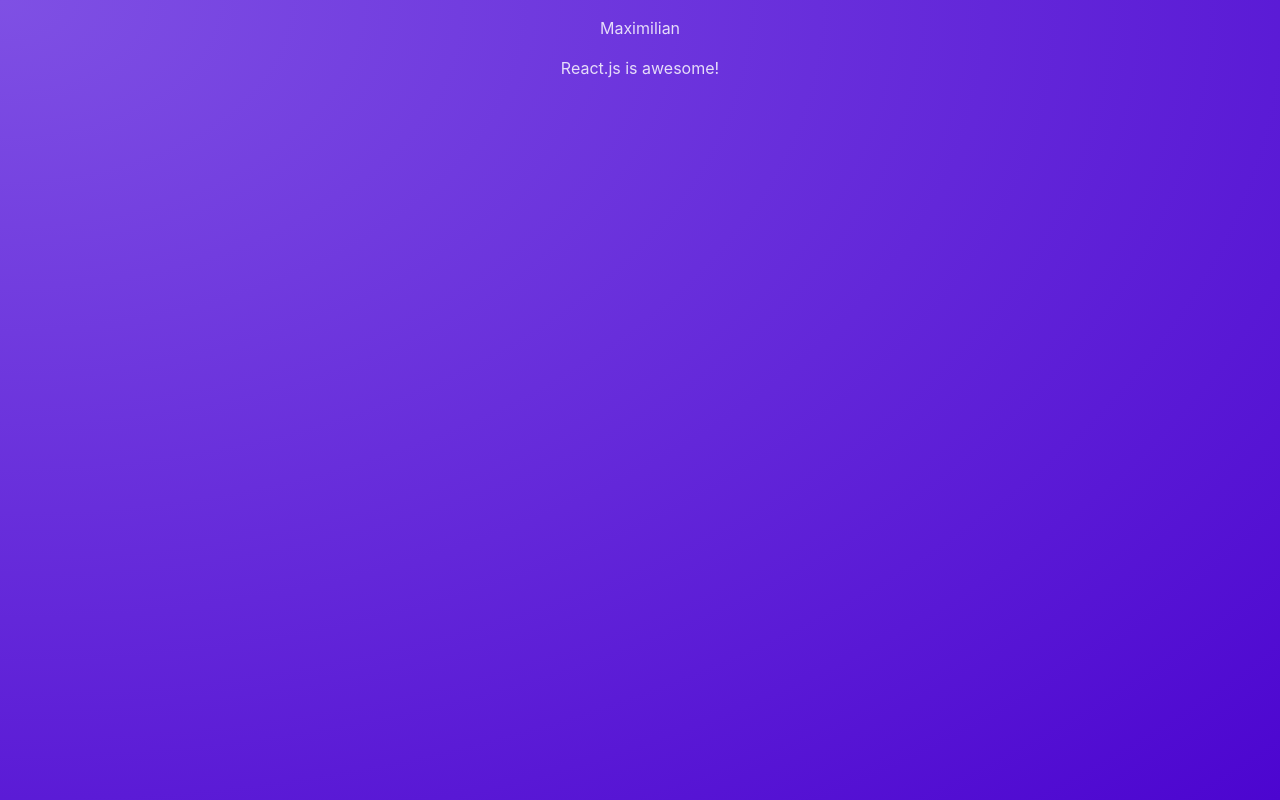
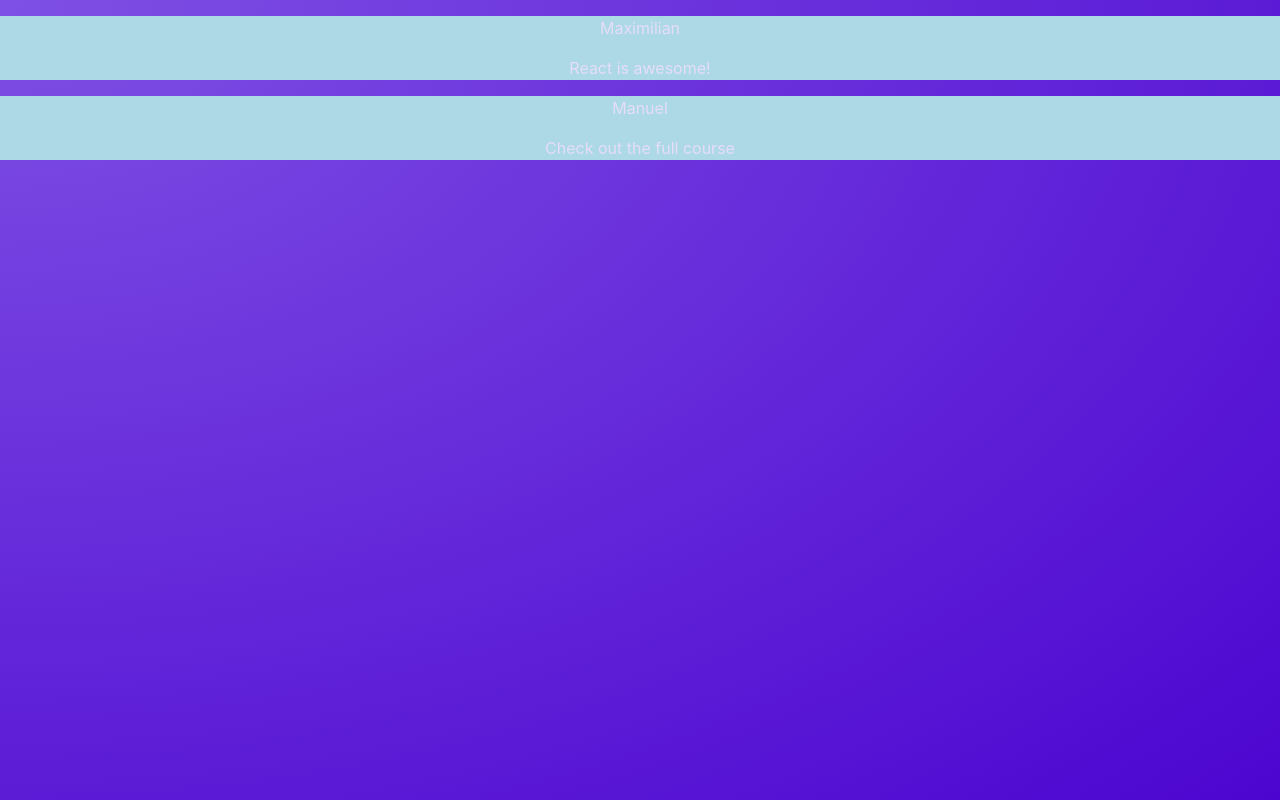
Before and after one commit to jwy10/NEXT.prac, a React (Create React App) app in the folder next-prac/: page / in a window 1280 px wide. Built offline with nearby package versions, Linux system fonts and the light colour scheme.

Commit message:
props 연습

```diff
--- a/next-prac/src/App.jsx
+++ b/next-prac/src/App.jsx
@@ -4,7 +4,10 @@
 
 function App() {
   return (
-    <Post />
+    <main>
+    <Post author='Maximilian' body='React is awesome!' />
+    <Post author='Manuel' body='Check out the  full course' />
+    </main>
   );
 }
 
--- a/next-prac/src/components/Post.jsx
+++ b/next-prac/src/components/Post.jsx
@@ -1,14 +1,11 @@
 import React from 'react'
+import classes from './Post.module.css'
 
-const names = ["Maximilian", 'Manuel'];
-
-export default function Post() {
-const choosename = Math.random() > 0.5 ? names[0] : names[1];
-
+export default function Post(props) {
   return (
-    <div>
-      <p>{choosename}</p>
-      <p>React.js is awesome!</p>
+    <div className='post'>
+      <p>{props.author}</p>
+      <p>{props.body}</p>
     </div>
   )
 }
--- /dev/null
+++ b/next-prac/src/components/Post.module.css
@@ -0,0 +1,35 @@
+.post {
+  margin: 1rem 0;
+  padding: 1rem;
+  background-color: #9c7eee;
+  border-radius: 8px;
+  box-shadow: 0 1px 4px rgba(0, 0, 0, 0.2);
+  animation: animate-in 1s ease-out forwards;
+}
+
+.author {
+  font-size: 0.8rem;
+  font-weight: bold;
+  color: #543280;
+  margin: 0;
+  text-transform: uppercase;
+}
+
+.text {
+  white-space: pre-wrap;
+  font-size: 1.25rem;
+  margin: 0.25rem 0 0 0;
+  color: #593884;
+  font-style: italic;
+}
+
+@keyframes animate-in {
+  from {
+    opacity: 0;
+    transform: translateY(1rem);
+  }
+  to {
+    opacity: 1;
+    transform: translateY(0);
+  }
+}
--- a/next-prac/src/index.css
+++ b/next-prac/src/index.css
@@ -21,3 +21,7 @@
   text-align: center;
   color: #e6ddf9;
 }
+
+.post{
+  background-color: lightblue;
+}
```
